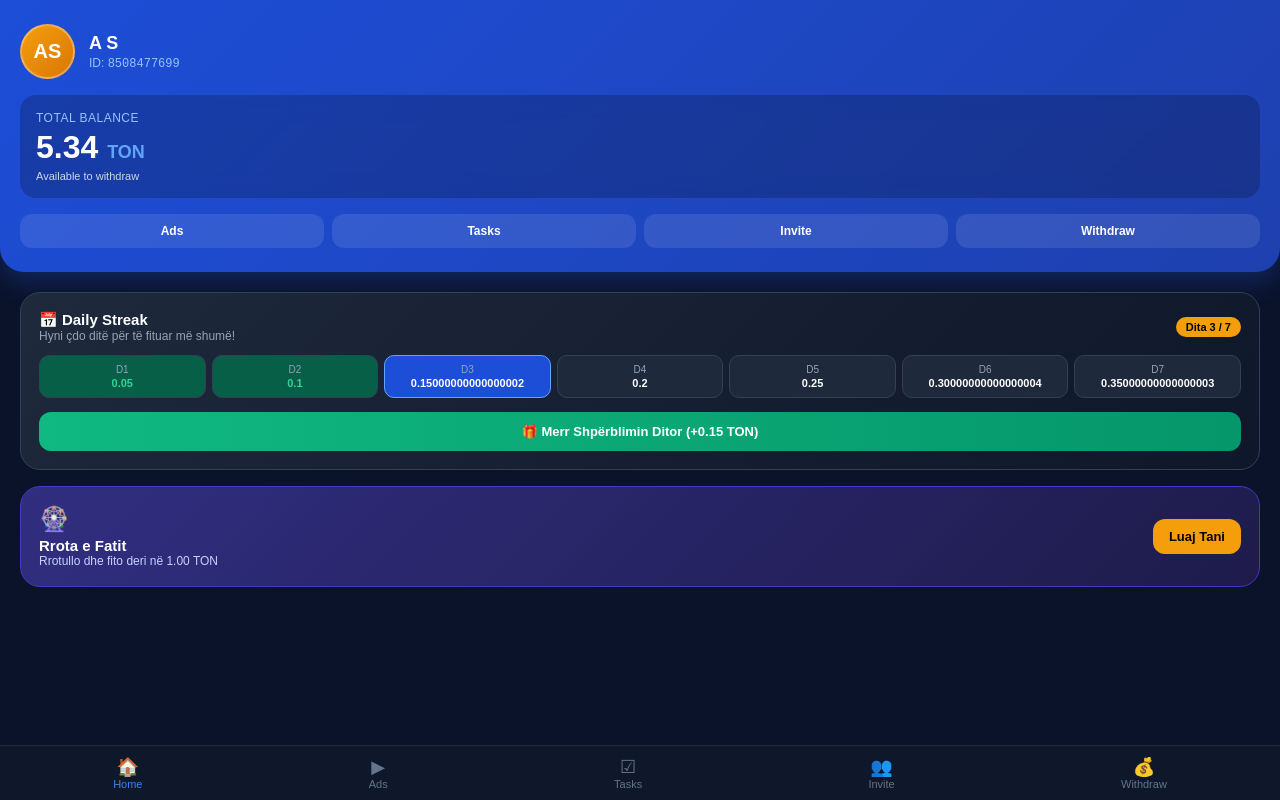
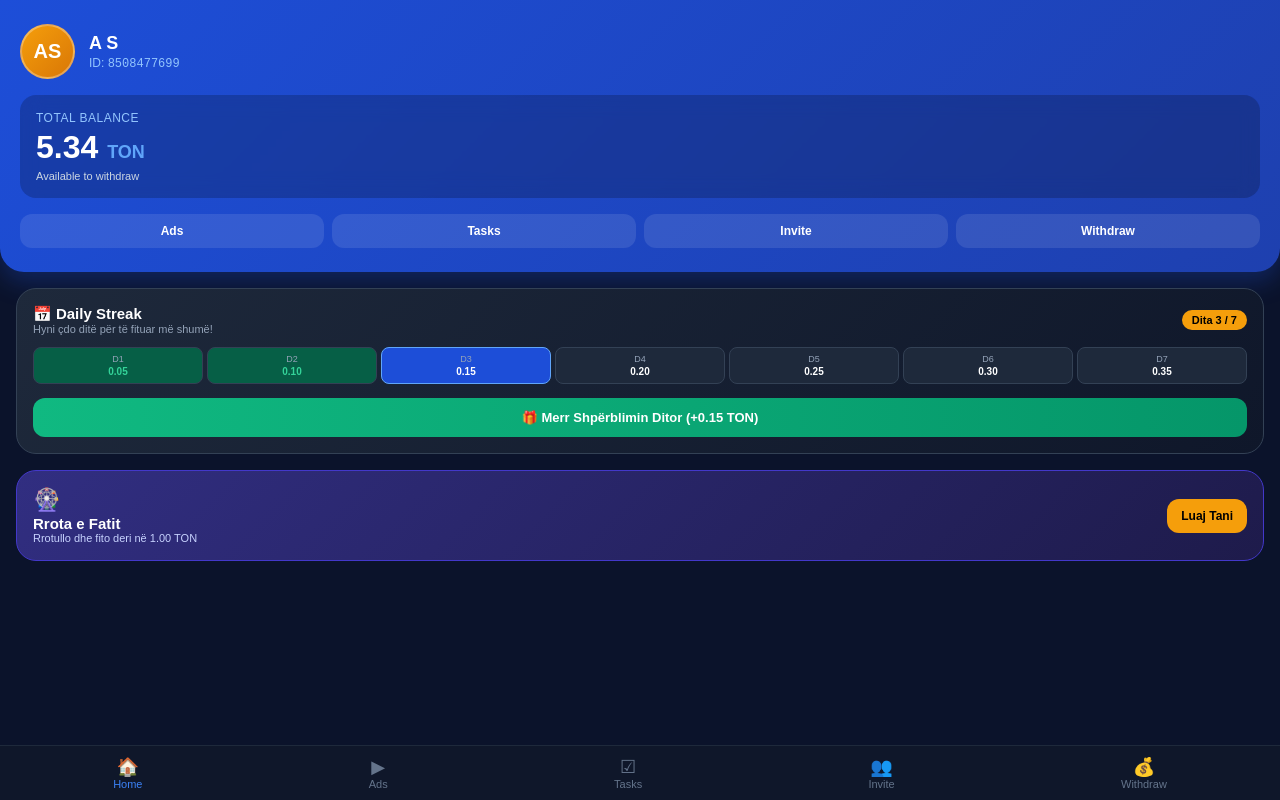
Before and after one commit to Fidaniii812/addev-miniapp, a React (Vite) app: page / in a window 1280 px wide. Built offline with nearby package versions, Linux system fonts and the light colour scheme.

Commit message:
Refactor daily streak logic and update styles
Refactor daily streak handling and improve styling.

```diff
--- a/src/App.tsx
+++ b/src/App.tsx
@@ -1,10 +1,9 @@
-
-import { useState, useEffect } from "react";
+import { useState } from "react";
 
 export default function App() {
   const [activeTab, setActiveTab] = useState("home");
   const [claimedDaily, setClaimedDaily] = useState(false);
-  const [streakDays, setStreakDays] = useState(3); // Dita e 3-të e check-in
+  const streakDays = 3;
 
   const user = {
     first_name: "A S",
@@ -14,7 +13,7 @@ export default function App() {
   };
 
   return (
-    <div style={{ background: "#0b132b", minHeight: "100vh", color: "#fff", fontFamily: "sans-serif", paddingBottom: "90px" }}>
+    <div style={{ background: "#0b132b", minHeight: "100vh", color: "#fff", fontFamily: "sans-serif", paddingBottom: "90px", boxSizing: "border-box" }}>
 
       {/* 🌟 HEADER / PROFILE CARD */}
       <div style={{
@@ -60,37 +59,50 @@ export default function App() {
       </div>
 
       {/* 📄 CONTENT AREA */}
-      <div style={{ padding: "20px" }}>
+      <div style={{ padding: "16px", maxWidth: "100%", overflowX: "hidden" }}>
 
-        {/* HOME TAB (Me elemente angazhimi: Daily Check-in & Mini Games) */}
+        {/* HOME TAB */}
         {activeTab === "home" && (
           <div>
-            {/* 🎁 DAILY CHECK-IN BOX (E mban përdoruesin të kthehet çdo ditë) */}
-            <div style={{ background: "linear-gradient(135deg, #1e293b, #0f172a)", padding: "18px", borderRadius: "20px", border: "1px solid #334155", marginBottom: "16px" }}>
+            {/* 🎁 DAILY CHECK-IN BOX */}
+            <div style={{ background: "linear-gradient(135deg, #1e293b, #0f172a)", padding: "16px", borderRadius: "20px", border: "1px solid #334155", marginBottom: "16px", boxSizing: "border-box" }}>
               <div style={{ display: "flex", justifyContent: "space-between", alignItems: "center", marginBottom: "12px" }}>
                 <div>
                   <div style={{ fontWeight: "bold", fontSize: "15px" }}>📅 Daily Streak</div>
-                  <div style={{ fontSize: "12px", color: "#94a3b8" }}>Hyni çdo ditë për të fituar më shumë!</div>
+                  <div style={{ fontSize: "11px", color: "#94a3b8" }}>Hyni çdo ditë për të fituar më shumë!</div>
                 </div>
                 <div style={{ background: "#f59e0b", color: "#000", padding: "4px 10px", borderRadius: "20px", fontSize: "11px", fontWeight: "bold" }}>
                   Dita {streakDays} / 7
                 </div>
               </div>
 
-              {/* Kutizat e 7 ditëve */}
-              <div style={{ display: "grid", gridTemplateColumns: "repeat(7, 1fr)", gap: "6px", marginBottom: "14px" }}>
-                {[1, 2, 3, 4, 5, 6, 7].map((day) => (
-                  <div key={day} style={{
-                    background: day < streakDays ? "#065f46" : day === streakDays ? "#1d4ed8" : "#1e293b",
-                    border: `1px solid ${day === streakDays ? "#60a5fa" : "#334155"}`,
-                    borderRadius: "10px", padding: "8px 2px", textAlign: "center", fontSize: "11px"
-                  }}>
-                    <div style={{ color: "#94a3b8", fontSize: "10px" }}>D{day}</div>
-                    <div style={{ fontWeight: "bold", color: day < streakDays ? "#34d399" : "#fff", marginTop: "2px" }}>
-                      {day * 0.05}
+              {/* Kutizat e 7 ditëve - Rregulluar grid-i që të përshtatet perfekt */}
+              <div style={{ display: "grid", gridTemplateColumns: "repeat(7, 1fr)", gap: "4px", marginBottom: "14px" }}>
+                {[
+                  { day: 1, val: "0.05" },
+                  { day: 2, val: "0.10" },
+                  { day: 3, val: "0.15" },
+                  { day: 4, val: "0.20" },
+                  { day: 5, val: "0.25" },
+                  { day: 6, val: "0.30" },
+                  { day: 7, val: "0.35" },
+                ].map((item) => {
+                  const isPast = item.day < streakDays;
+                  const isCurrent = item.day === streakDays;
+                  return (
+                    <div key={item.day} style={{
+                      background: isPast ? "#065f46" : isCurrent ? "#1d4ed8" : "#1e293b",
+                      border: `1px solid ${isCurrent ? "#60a5fa" : "#334155"}`,
+                      borderRadius: "8px", padding: "6px 2px", textAlign: "center", fontSize: "10px",
+                      overflow: "hidden"
+                    }}>
+                      <div style={{ color: "#94a3b8", fontSize: "9px" }}>D{item.day}</div>
+                      <div style={{ fontWeight: "bold", color: isPast ? "#34d399" : "#fff", marginTop: "2px", fontSize: "10px" }}>
+                        {item.val}
+                      </div>
                     </div>
-                  </div>
-                ))}
+                  );
+                })}
               </div>
 
               <button
@@ -106,14 +118,14 @@ export default function App() {
               </button>
             </div>
 
-            {/* 🎡 LUCKY WHEEL PROMPT (Për të krijuar argëtim shtesë) */}
-            <div style={{ background: "linear-gradient(135deg, #312e81, #1e1b4b)", padding: "18px", borderRadius: "20px", border: "1px solid #4338ca", display: "flex", alignItems: "center", justifyContent: "space-between" }}>
+            {/* 🎡 LUCKY WHEEL PROMPT */}
+            <div style={{ background: "linear-gradient(135deg, #312e81, #1e1b4b)", padding: "16px", borderRadius: "20px", border: "1px solid #4338ca", display: "flex", alignItems: "center", justifyContent: "space-between" }}>
               <div>
-                <div style={{ fontSize: "24px", marginBottom: "4px" }}>🎡</div>
+                <div style={{ fontSize: "22px", marginBottom: "2px" }}>🎡</div>
                 <div style={{ fontWeight: "bold", fontSize: "15px" }}>Rrota e Fatit</div>
-                <div style={{ fontSize: "12px", color: "#c7d2fe" }}>Rrotullo dhe fito deri në 1.00 TON</div>
+                <div style={{ fontSize: "11px", color: "#c7d2fe" }}>Rrotullo dhe fito deri në 1.00 TON</div>
               </div>
-              <button style={{ background: "#f59e0b", color: "#000", border: "none", padding: "10px 16px", borderRadius: "12px", fontWeight: "bold", fontSize: "13px", cursor: "pointer" }}>
+              <button style={{ background: "#f59e0b", color: "#000", border: "none", padding: "10px 14px", borderRadius: "12px", fontWeight: "bold", fontSize: "12px", cursor: "pointer", whiteSpace: "nowrap" }}>
                 Luaj Tani
               </button>
             </div>
```
